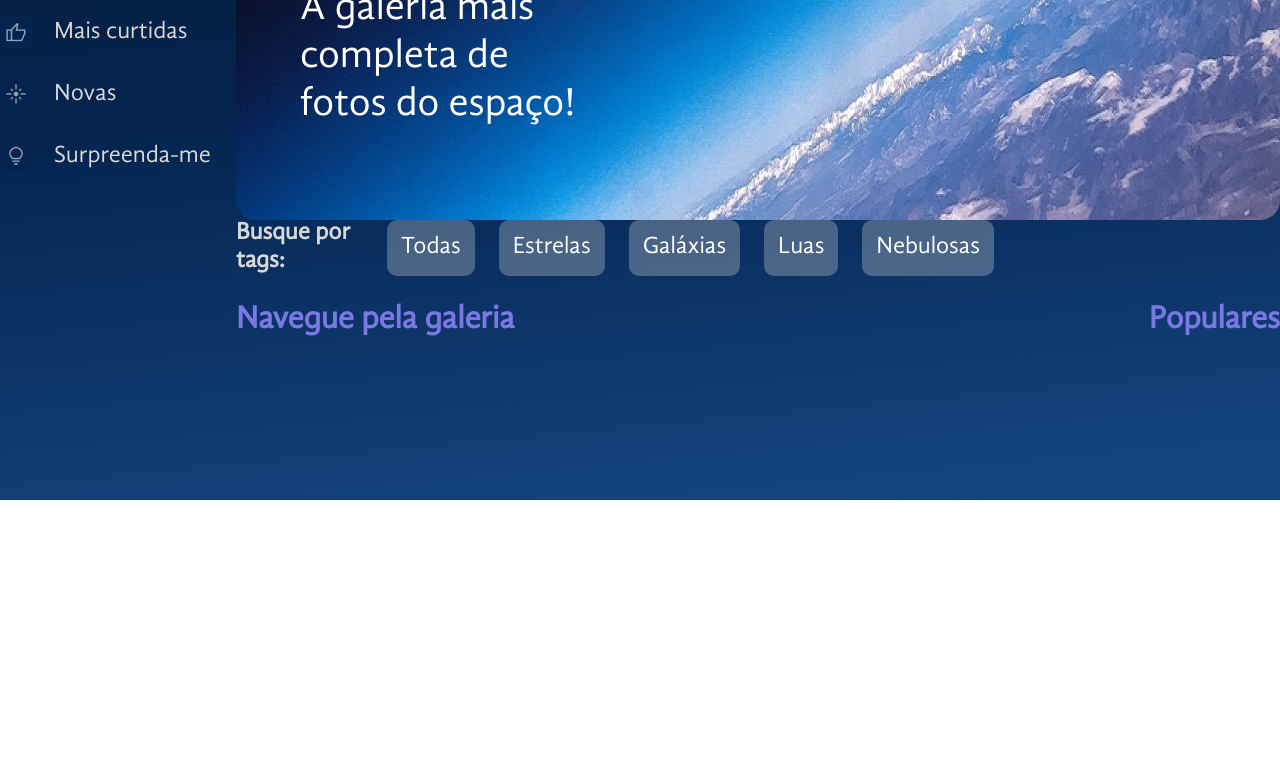
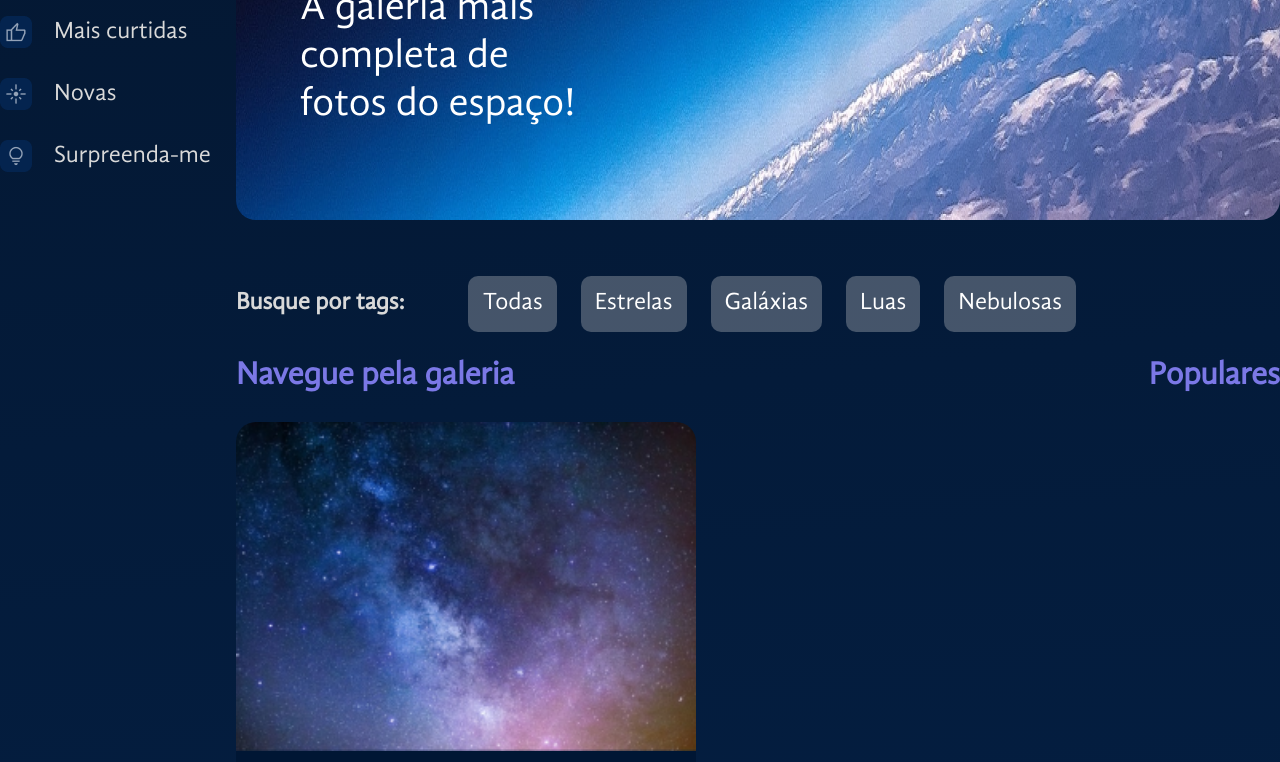
Before and after one commit to noname697/Space-App, a React (Vite) app: page / in a window 1280 px wide. Shown: the part 300-1062 px from the top of the page. Before the commit the page ends 800 px from the top, so only its background shows below. Built offline with nearby package versions, Linux system fonts and the light colour scheme.

Commit message:
Post da galeria

```diff
--- a/src/App.jsx
+++ b/src/App.jsx
@@ -51,7 +51,7 @@
               texto="A galeria mais completa de fotos do espaço!"
               backgroundImage={bannerBackground}
             />
-            <Galeria />
+            <Galeria fotos={fotosDaGaleria}/>
           </ConteudoGaleria>
         </MainContainer>
       </AppContainer>
--- /dev/null
+++ b/src/componentes/BotaoIcone/index.jsx
@@ -0,0 +1,13 @@
+import { styled } from "styled-components";
+
+const BotaoIcone = styled.button`
+  margin-left: 12px;
+  display: flex;
+  align-items: center;
+  justify-content: center;
+  background-color: transparent;
+  border: none;
+  cursor: pointer;
+`;
+
+export default BotaoIcone;
--- /dev/null
+++ b/src/componentes/Galeria/Imagem/index.jsx
@@ -0,0 +1,62 @@
+import { styled } from "styled-components";
+import BotaoIcone from "../../BotaoIcone";
+
+const Figure = styled.figure`
+  width: ${(props) => (props.$expandida ? "90%" : "460px")};
+  max-width: 100%;
+  margin: 0;
+  display: flex;
+  flex-direction: column;
+  & > img {
+    max-width: 100%;
+    border-radius: 20px 20px 0 0;
+  }
+  figcaption {
+    background-color: #001634;
+    border-radius: 0px 0px 20px 20px;
+    color: white;
+    box-sizing: border-box;
+    padding: 12px;
+    h3 {
+      font-family: "GandhiSansBold";
+    }
+    h4 {
+      flex-grow: 1;
+    }
+    h3,
+    h4 {
+      margin: 0;
+      font-size: 16px;
+    }
+  }
+`;
+
+const Rodape = styled.footer`
+  display: flex;
+  justify-content: space-between;
+  align-items: center;
+`;
+
+const Imagem = ({ foto, expandida = false }) => {
+  return (
+    <Figure $expandida={expandida} id={`foto-${foto.id}`}>
+      <img src={foto.path} alt={foto.alt} />
+      <figcaption>
+        <h3>{foto.titulo}</h3>
+        <Rodape>
+          <h4>{foto.fonte}</h4>
+          <BotaoIcone>
+            <img src="/icones/favorito.png" alt="Icone de favorito" />
+          </BotaoIcone>
+          {!expandida && (
+            <BotaoIcone aria-hidden={expandida}>
+              <img src="/icones/expandir.png" alt="Icone de expandir" />
+            </BotaoIcone>
+          )}
+        </Rodape>
+      </figcaption>
+    </Figure>
+  );
+};
+
+export default Imagem;
--- a/src/componentes/Galeria/Tags/index.jsx
+++ b/src/componentes/Galeria/Tags/index.jsx
@@ -1,25 +1,22 @@
-import styled from "styled-components";
-import tags from "./tags.json";
+import { styled } from 'styled-components';
+import tags from './tags.json'
 
-const TagsContainer = styled.div`
-  width: 758px;
+const TagsContainer = styled.section`
     display: flex;
-  justify-content: space-between;
-  h3 {
-    color: #d9d9d9;
+    align-items: center;
+    gap: 64px;
+    margin-top: 56px;
+`
+
+const TagTitulo = styled.h3`
+    color: #D9D9D9;
     font-size: 24px;
     margin: 0;
-  }
 `;
 
-const BotoesContainer = styled.div`
-  display: flex;
-  gap: 24px;
-`;
-
-const BotaoEstilizado = styled.button`
+const Tag = styled.button`
     font-size: 24px;
-  color: #ffffff;
+    color: #FFFFFF;
     background: rgba(217, 217, 217, 0.3);
     border-radius: 10px;
     cursor: pointer;
@@ -28,23 +25,23 @@
     box-sizing: border-box;
     border: 2px solid transparent;
     &:hover {
-    border-color: #c98cf1;
+      border-color: #C98CF1;
     }
-`;
+`
+
+const Div = styled.div`
+    display: flex;
+    gap: 24px;
+    justify-content: end;
+`
 
 const Tags = () => {
-  return (
-    <TagsContainer>
-      <h3>Busque por tags: </h3>
-      <BotoesContainer>
-        {tags.map((tag) => (
-          <BotaoEstilizado key={tag.id}>
-            <span>{tag.titulo}</span>
-          </BotaoEstilizado>
-        ))}
-      </BotoesContainer>
+    return <TagsContainer>
+        <TagTitulo>Busque por tags:</TagTitulo>
+        <Div>
+            {tags.map(tag => <Tag key={tag.id}>{tag.titulo}</Tag>)}
+        </Div>
     </TagsContainer>
-  );
-};
+}
 
-export default Tags;
+export default Tags
--- a/src/componentes/Galeria/index.jsx
+++ b/src/componentes/Galeria/index.jsx
@@ -1,28 +1,43 @@
-import Titulo from "../Titulo";
-import Tags from "./Tags";
-import Populares from "./Populares";
-import styled from "styled-components";
+import { styled } from "styled-components"
+import Titulo from "../Titulo"
+import Tags from "./Tags"
+import Populares from "./Populares"
+import Imagem from "./Imagem"
 
 const GaleriaContainer = styled.div`
     display: flex;
-`;
+    gap: 24px;
+`
 
 const SecaoFluida = styled.section`
     flex-grow: 1;
-`;
+`
 
-const Galeria = () => {
+const ImagensContainer = styled.section`
+    display: flex;
+    justify-content: space-between;
+    flex-wrap: wrap;
+    gap: 24px;
+`
+
+const Galeria = ({ fotos = [] }) => {
     return (
         <>
             <Tags />
             <GaleriaContainer>
                 <SecaoFluida>
                     <Titulo>Navegue pela galeria</Titulo>
+                    <ImagensContainer>
+                        {fotos.map(foto => <Imagem
+                            key={foto.id}
+                            foto={foto} />)
+                        }
+                    </ImagensContainer>
                 </SecaoFluida>
                 <Populares />
             </GaleriaContainer>
         </>
-  );
-};
+    )
+}
 
-export default Galeria;
+export default Galeria
```
Lines whose indentation alone changed are shown as unchanged.
